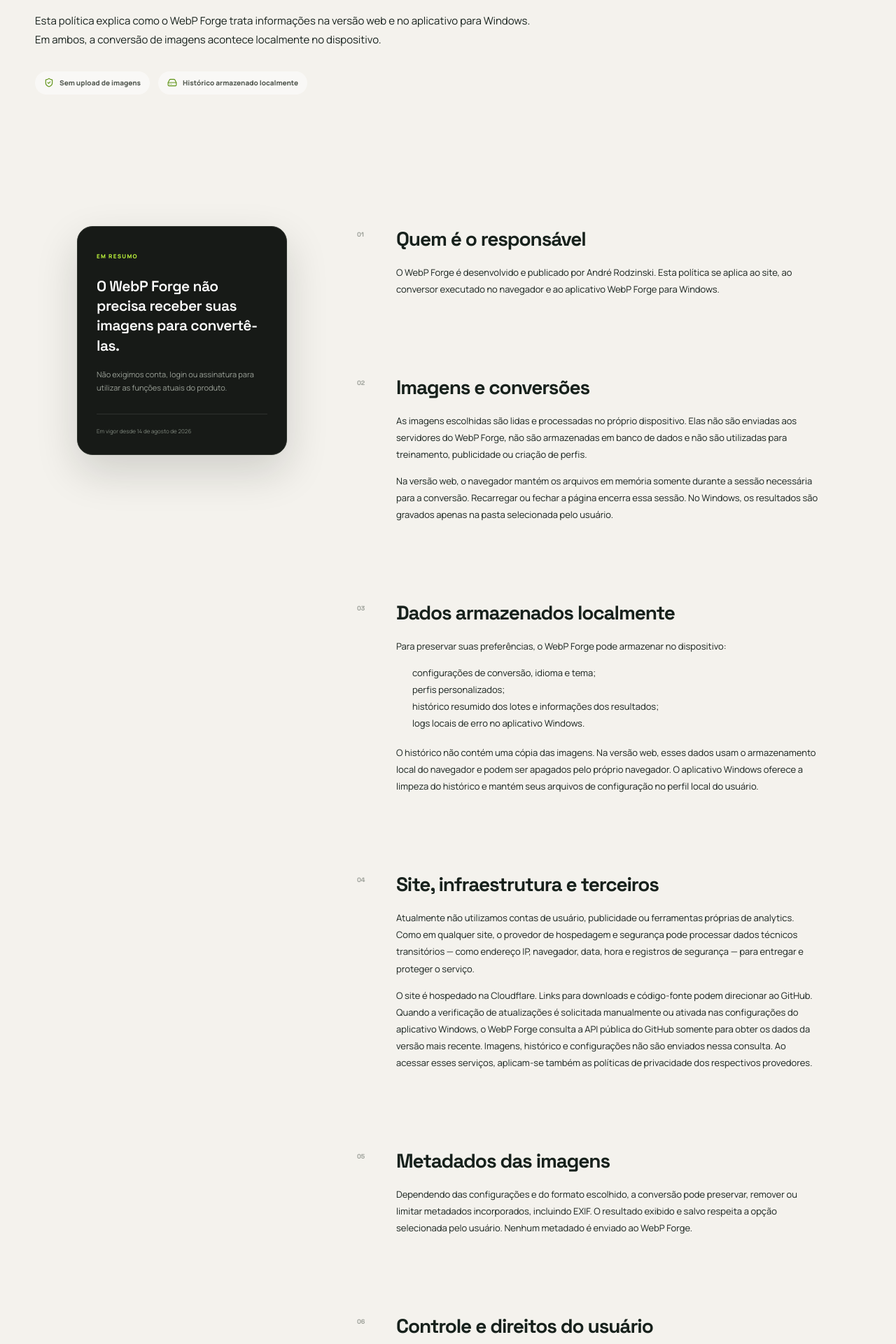
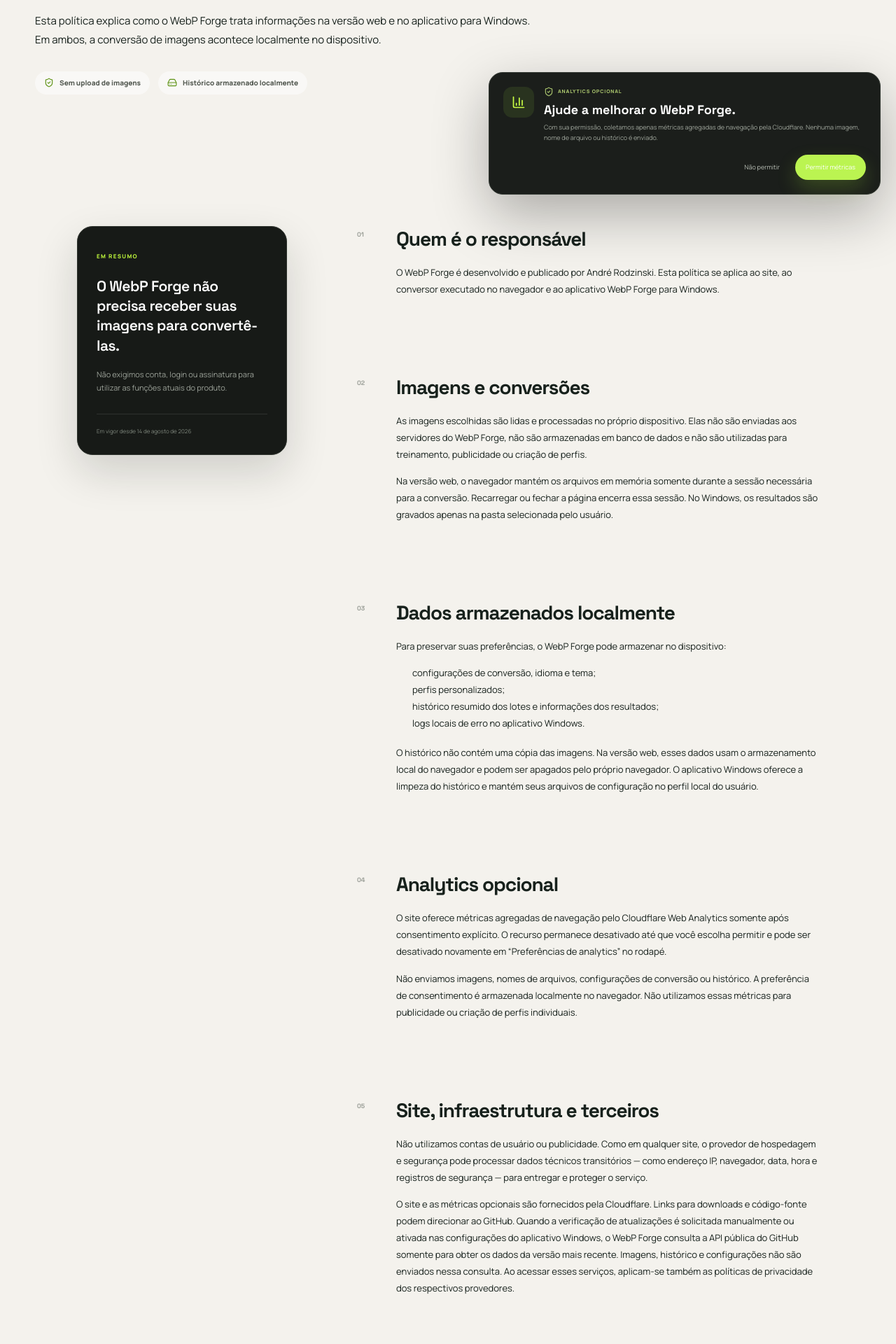
Before and after one commit to rodzinski/WebP-Forge, a Next.js app: page /privacy in a window 1280 px wide. Shown: the part 500-2420 px from the top of the page at 70% size. Built offline with nearby package versions, Linux system fonts and the light colour scheme; no server answers.

Commit message:
feat: add consent-based Cloudflare analytics

```diff
--- a/app/globals.css
+++ b/app/globals.css
@@ -181,7 +181,9 @@
 .pricing-section { width: min(1060px, calc(100% - 48px)); margin: 0 auto; padding: 120px 0; display: grid; grid-template-columns: 1fr 420px; gap: 100px; align-items: center; border-top: 1px solid var(--landing-line); }.pricing-copy .section-kicker { margin-bottom: 20px; }.pricing-copy p { max-width: 520px; margin: 25px 0 0; color: var(--landing-muted); font-size: 13px; line-height: 1.75; }.price-card { padding: 30px; border: 1px solid #2c302b; border-radius: 26px; background: #171a17; color: white; box-shadow: 0 28px 70px rgba(18,24,18,.22); }.price-head { display: grid; }.price-head > span { display: flex; align-items: center; gap: 7px; color: #a8afa4; font-size: 9px; text-transform: uppercase; letter-spacing: .13em; }.price-head > strong { margin-top: 22px; font: 650 52px var(--font-display); letter-spacing: -.07em; }.price-head > small { color: #858d82; font-size: 9px; }.price-card ul { display: grid; gap: 12px; margin: 28px 0; padding: 24px 0; border-top: 1px solid rgba(255,255,255,.1); border-bottom: 1px solid rgba(255,255,255,.1); list-style: none; }.price-card li { display: flex; align-items: center; gap: 9px; color: #c5cbc1; font-size: 11px; }.price-card li svg { color: #c9ff44; }
 .faq-section { width: min(1040px, calc(100% - 48px)); margin: 0 auto; padding: 110px 0 140px; display: grid; grid-template-columns: .7fr 1.3fr; gap: 100px; }.faq-heading .section-kicker { margin-bottom: 20px; }.faq-heading h2 { font-size: clamp(38px,4vw,58px); }.faq-list { border-top: 1px solid var(--landing-line); }
 .final-cta { position: relative; width: min(1180px, calc(100% - 48px)); min-height: 520px; margin: 0 auto; display: flex; flex-direction: column; align-items: center; justify-content: center; overflow: hidden; border-radius: 32px; background: #141714; color: white; text-align: center; }.cta-glow { position: absolute; width: 500px; height: 500px; border-radius: 50%; background: #9fda20; filter: blur(130px); opacity: .11; }.final-cta > *:not(.cta-glow) { position: relative; }.section-kicker.light { color: #9ca396; }.final-cta h2 { margin: 25px 0 0; font: 620 clamp(48px,6vw,78px)/.95 var(--font-display); letter-spacing: -.065em; }.final-cta p { margin: 24px 0 30px; color: #989f94; font-size: 13px; }
-.site-footer { width: min(1180px, calc(100% - 48px)); margin: 0 auto; padding: 80px 0 30px; }.footer-main { display: grid; grid-template-columns: 1fr .8fr 1fr; gap: 80px; padding-bottom: 60px; }.footer-main > p { max-width: 330px; margin: 0; color: var(--landing-muted); font-size: 11px; line-height: 1.7; }.footer-links { display: grid; grid-template-columns: 1fr 1fr; gap: 50px; }.footer-links > div { display: grid; align-content: start; gap: 11px; }.footer-links strong { margin-bottom: 5px; font-size: 10px; }.footer-links a, .footer-links span { color: var(--landing-muted); font-size: 10px; text-decoration: none; }.footer-links a:hover { color: var(--landing-ink); }.footer-bottom { display: flex; justify-content: space-between; padding-top: 24px; border-top: 1px solid var(--landing-line); color: #8c8e87; font-size: 9px; }
+.site-footer { width: min(1180px, calc(100% - 48px)); margin: 0 auto; padding: 80px 0 30px; }.footer-main { display: grid; grid-template-columns: 1fr .8fr 1fr; gap: 80px; padding-bottom: 60px; }.footer-main > p { max-width: 330px; margin: 0; color: var(--landing-muted); font-size: 11px; line-height: 1.7; }.footer-links { display: grid; grid-template-columns: 1fr 1fr; gap: 50px; }.footer-links > div { display: grid; align-content: start; gap: 11px; }.footer-links strong { margin-bottom: 5px; font-size: 10px; }.footer-links a, .footer-links span, .footer-preference-button { color: var(--landing-muted); font: 10px var(--font-body); text-align: left; text-decoration: none; }.footer-links a:hover, .footer-preference-button:hover { color: var(--landing-ink); }.footer-preference-button { width: max-content; padding: 0; border: 0; background: transparent; cursor: pointer; }.footer-bottom { display: flex; justify-content: space-between; padding-top: 24px; border-top: 1px solid var(--landing-line); color: #8c8e87; font-size: 9px; }
+
+.analytics-consent { position: fixed; z-index: 100; right: 22px; bottom: 22px; width: min(560px,calc(100% - 44px)); display: grid; grid-template-columns: 44px minmax(0,1fr); gap: 14px; padding: 20px; border: 1px solid #343a34; border-radius: 20px; background: rgba(20,23,20,.97); color: white; box-shadow: 0 28px 80px rgba(0,0,0,.3); backdrop-filter: blur(18px); }.analytics-icon { width: 44px; height: 44px; display: grid; place-items: center; border-radius: 13px; background: #29331f; color: #c9ff44; }.analytics-copy > span { display: flex; align-items: center; gap: 6px; color: #a9c46d; font-size: 7px; font-weight: 800; letter-spacing: .12em; }.analytics-copy strong { display: block; margin-top: 7px; font: 620 18px var(--font-display); }.analytics-copy p { margin: 7px 0 0; color: #a0a79d; font-size: 9px; line-height: 1.65; }.analytics-actions { grid-column: 2; display: flex; justify-content: flex-end; gap: 7px; margin-top: 2px; }.analytics-actions button { height: 36px; padding-inline: 15px; font-size: 9px; }.analytics-actions button:first-child { color: #b6bcb3; }.analytics-actions button:first-child:hover { background: #292d29; color: white; }.analytics-close { position: absolute; top: 10px; right: 10px; width: 28px; height: 28px; display: grid; place-items: center; border: 0; border-radius: 50%; background: transparent; color: #868d83; cursor: pointer; }.analytics-close:hover { background: #292d29; color: white; }
 
 .legal-page { min-height: 100vh; background: var(--landing-bg); color: var(--landing-ink); }
 .legal-header { width: min(1180px, calc(100% - 48px)); min-height: 82px; margin: 0 auto; display: flex; align-items: center; justify-content: space-between; border-bottom: 1px solid var(--landing-line); }
@@ -244,6 +246,7 @@
   .legal-content h2 { font-size: 24px; }
   .changelog-hero { padding: 72px 0 58px; }.changelog-hero h1 { font-size: clamp(46px,14vw,68px); }.release-card { grid-template-columns: 1fr; gap: 22px; padding: 46px 0; }.release-card-content > header { flex-direction: column; gap: 16px; }.release-rail { flex-direction: row; align-items: center; }.release-card h2 { font-size: 27px; }
   .formats-hero { padding: 72px 0 58px; }.formats-hero h1 { font-size: clamp(46px,14vw,68px); }.formats-grid { grid-template-columns: 1fr; }.format-card { min-height: 270px; }.formats-comparison > div:first-child { grid-template-columns: 1fr; gap: 10px; }.formats-comparison h2 { font-size: 39px; }.format-detail-hero { padding: 70px 0 55px; grid-template-columns: 1fr; gap: 35px; }.format-extension { width: 130px; border-radius: 28px; font-size: 25px; }.format-detail-hero h1 { font-size: 64px; }.format-facts { grid-template-columns: 1fr; }.format-facts div { border-right: 0; border-bottom: 1px solid var(--landing-line); }.format-facts div:last-child { border-bottom: 0; }.format-detail-grid { padding: 70px 0; grid-template-columns: 1fr; gap: 50px; }.format-pros-cons { grid-template-columns: 1fr; }
+  .analytics-consent { right: 14px; bottom: 14px; width: calc(100% - 28px); grid-template-columns: 38px minmax(0,1fr); padding: 16px; }.analytics-icon { width: 38px; height: 38px; }.analytics-actions { grid-column: 1 / -1; }.analytics-actions button { flex: 1; }
 }
 
 @media (max-width: 1020px) {
--- a/app/layout.tsx
+++ b/app/layout.tsx
@@ -1,6 +1,7 @@
 import type { Metadata } from "next";
 import { Manrope, Space_Grotesk } from "next/font/google";
 import { headers } from "next/headers";
+import { AnalyticsConsent } from "@/components/analytics/analytics-consent";
 import "./globals.css";
 
 const bodyFont = Manrope({ variable: "--font-body", subsets: ["latin"] });
@@ -27,5 +28,5 @@
 }
 
 export default function RootLayout({ children }: Readonly<{ children: React.ReactNode }>) {
-  return <html lang="pt-BR"><body className={`${bodyFont.variable} ${displayFont.variable}`}>{children}</body></html>;
+  return <html lang="pt-BR"><body className={`${bodyFont.variable} ${displayFont.variable}`}>{children}<AnalyticsConsent /></body></html>;
 }
--- a/app/privacy/page.tsx
+++ b/app/privacy/page.tsx
@@ -50,10 +50,11 @@
           <section><span>01</span><div><h2>Quem é o responsável</h2><p>O WebP Forge é desenvolvido e publicado por André Rodzinski. Esta política se aplica ao site, ao conversor executado no navegador e ao aplicativo WebP Forge para Windows.</p></div></section>
           <section><span>02</span><div><h2>Imagens e conversões</h2><p>As imagens escolhidas são lidas e processadas no próprio dispositivo. Elas não são enviadas aos servidores do WebP Forge, não são armazenadas em banco de dados e não são utilizadas para treinamento, publicidade ou criação de perfis.</p><p>Na versão web, o navegador mantém os arquivos em memória somente durante a sessão necessária para a conversão. Recarregar ou fechar a página encerra essa sessão. No Windows, os resultados são gravados apenas na pasta selecionada pelo usuário.</p></div></section>
           <section><span>03</span><div><h2>Dados armazenados localmente</h2><p>Para preservar suas preferências, o WebP Forge pode armazenar no dispositivo:</p><ul><li>configurações de conversão, idioma e tema;</li><li>perfis personalizados;</li><li>histórico resumido dos lotes e informações dos resultados;</li><li>logs locais de erro no aplicativo Windows.</li></ul><p>O histórico não contém uma cópia das imagens. Na versão web, esses dados usam o armazenamento local do navegador e podem ser apagados pelo próprio navegador. O aplicativo Windows oferece a limpeza do histórico e mantém seus arquivos de configuração no perfil local do usuário.</p></div></section>
-          <section><span>04</span><div><h2>Site, infraestrutura e terceiros</h2><p>Atualmente não utilizamos contas de usuário, publicidade ou ferramentas próprias de analytics. Como em qualquer site, o provedor de hospedagem e segurança pode processar dados técnicos transitórios — como endereço IP, navegador, data, hora e registros de segurança — para entregar e proteger o serviço.</p><p>O site é hospedado na Cloudflare. Links para downloads e código-fonte podem direcionar ao GitHub. Quando a verificação de atualizações é solicitada manualmente ou ativada nas configurações do aplicativo Windows, o WebP Forge consulta a API pública do GitHub somente para obter os dados da versão mais recente. Imagens, histórico e configurações não são enviados nessa consulta. Ao acessar esses serviços, aplicam-se também as políticas de privacidade dos respectivos provedores.</p></div></section>
-          <section><span>05</span><div><h2>Metadados das imagens</h2><p>Dependendo das configurações e do formato escolhido, a conversão pode preservar, remover ou limitar metadados incorporados, incluindo EXIF. O resultado exibido e salvo respeita a opção selecionada pelo usuário. Nenhum metadado é enviado ao WebP Forge.</p></div></section>
-          <section><span>06</span><div><h2>Controle e direitos do usuário</h2><p>Você pode limpar o histórico pelo produto, remover dados locais nas configurações do navegador, excluir arquivos gerados e desinstalar o aplicativo a qualquer momento. Como não mantemos contas nem um banco de dados de imagens, normalmente não possuímos imagens ou histórico remoto para localizar ou excluir.</p></div></section>
-          <section><span>07</span><div><h2>Alterações e contato</h2><p>Esta política poderá ser atualizada quando o produto ou seus serviços mudarem. A data de vigência será atualizada nesta página. Dúvidas de privacidade e solicitações podem ser enviadas pelo canal público de suporte do projeto.</p><Button asChild variant="outline" size="sm"><a href="https://github.com/rodzinski/WebP-Forge/issues" target="_blank" rel="noreferrer">Abrir canal de suporte <ExternalLink className="size-3.5" /></a></Button></div></section>
+          <section><span>04</span><div><h2>Analytics opcional</h2><p>O site oferece métricas agregadas de navegação pelo Cloudflare Web Analytics somente após consentimento explícito. O recurso permanece desativado até que você escolha permitir e pode ser desativado novamente em “Preferências de analytics” no rodapé.</p><p>Não enviamos imagens, nomes de arquivos, configurações de conversão ou histórico. A preferência de consentimento é armazenada localmente no navegador. Não utilizamos essas métricas para publicidade ou criação de perfis individuais.</p></div></section>
+          <section><span>05</span><div><h2>Site, infraestrutura e terceiros</h2><p>Não utilizamos contas de usuário ou publicidade. Como em qualquer site, o provedor de hospedagem e segurança pode processar dados técnicos transitórios — como endereço IP, navegador, data, hora e registros de segurança — para entregar e proteger o serviço.</p><p>O site e as métricas opcionais são fornecidos pela Cloudflare. Links para downloads e código-fonte podem direcionar ao GitHub. Quando a verificação de atualizações é solicitada manualmente ou ativada nas configurações do aplicativo Windows, o WebP Forge consulta a API pública do GitHub somente para obter os dados da versão mais recente. Imagens, histórico e configurações não são enviados nessa consulta. Ao acessar esses serviços, aplicam-se também as políticas de privacidade dos respectivos provedores.</p></div></section>
+          <section><span>06</span><div><h2>Metadados das imagens</h2><p>Dependendo das configurações e do formato escolhido, a conversão pode preservar, remover ou limitar metadados incorporados, incluindo EXIF. O resultado exibido e salvo respeita a opção selecionada pelo usuário. Nenhum metadado é enviado ao WebP Forge.</p></div></section>
+          <section><span>07</span><div><h2>Controle e direitos do usuário</h2><p>Você pode revogar o consentimento de analytics pelo rodapé, limpar o histórico pelo produto, remover dados locais nas configurações do navegador, excluir arquivos gerados e desinstalar o aplicativo a qualquer momento. Como não mantemos contas nem um banco de dados de imagens, normalmente não possuímos imagens ou histórico remoto para localizar ou excluir.</p></div></section>
+          <section><span>08</span><div><h2>Alterações e contato</h2><p>Esta política poderá ser atualizada quando o produto ou seus serviços mudarem. A data de vigência será atualizada nesta página. Dúvidas de privacidade e solicitações podem ser enviadas pelo canal público de suporte do projeto.</p><Button asChild variant="outline" size="sm"><a href="https://github.com/rodzinski/WebP-Forge/issues" target="_blank" rel="noreferrer">Abrir canal de suporte <ExternalLink className="size-3.5" /></a></Button></div></section>
         </article>
       </div>
 
--- /dev/null
+++ b/components/analytics/analytics-consent.tsx
@@ -0,0 +1,57 @@
+"use client";
+
+import { useEffect, useState } from "react";
+import { BarChart3, ShieldCheck, X } from "lucide-react";
+import { Button } from "@/components/ui/button";
+
+const preferenceKey = "webp-forge-analytics-consent";
+const defaultCloudflareWebAnalyticsToken = "dd2ab5f9c77f4b6c814f6285e0400b5d";
+export const openAnalyticsPreferencesEvent = "webp-forge:open-analytics-preferences";
+type Consent = "unknown" | "granted" | "denied";
+
+function installCloudflareBeacon(token: string) {
+  if (document.querySelector("script[data-webp-forge-analytics]")) return;
+  const script = document.createElement("script");
+  script.type = "module";
+  script.src = "https://static.cloudflareinsights.com/beacon.min.js";
+  script.dataset.webpForgeAnalytics = "true";
+  script.dataset.cfBeacon = JSON.stringify({ token });
+  document.head.appendChild(script);
+}
+
+export function AnalyticsConsent() {
+  const token = process.env.NEXT_PUBLIC_CF_WEB_ANALYTICS_TOKEN?.trim() || defaultCloudflareWebAnalyticsToken;
+  const [consent, setConsent] = useState<Consent>("unknown");
+  const [ready, setReady] = useState(false);
+  const [preferencesOpen, setPreferencesOpen] = useState(false);
+
+  useEffect(() => {
+    const stored = localStorage.getItem(preferenceKey);
+    setConsent(stored === "granted" || stored === "denied" ? stored : "unknown");
+    setReady(true);
+    const open = () => setPreferencesOpen(true);
+    window.addEventListener(openAnalyticsPreferencesEvent, open);
+    return () => window.removeEventListener(openAnalyticsPreferencesEvent, open);
+  }, []);
+
+  useEffect(() => {
+    if (token && consent === "granted") installCloudflareBeacon(token);
+  }, [consent, token]);
+
+  if (!token || !ready || (consent !== "unknown" && !preferencesOpen)) return null;
+
+  function choose(next: Exclude<Consent, "unknown">) {
+    const mustReload = consent === "granted" && next === "denied";
+    localStorage.setItem(preferenceKey, next);
+    setConsent(next);
+    setPreferencesOpen(false);
+    if (mustReload) window.location.reload();
+  }
+
+  return <aside className="analytics-consent" role="dialog" aria-modal="false" aria-labelledby="analytics-title">
+    {preferencesOpen && <button className="analytics-close" onClick={() => setPreferencesOpen(false)} aria-label="Fechar preferências"><X className="size-4" /></button>}
+    <div className="analytics-icon"><BarChart3 className="size-5" /></div>
+    <div className="analytics-copy"><span><ShieldCheck className="size-3.5" /> ANALYTICS OPCIONAL</span><strong id="analytics-title">Ajude a melhorar o WebP Forge.</strong><p>Com sua permissão, coletamos apenas métricas agregadas de navegação pela Cloudflare. Nenhuma imagem, nome de arquivo ou histórico é enviado.</p></div>
+    <div className="analytics-actions"><Button variant="ghost" size="sm" onClick={() => choose("denied")}>Não permitir</Button><Button variant="accent" size="sm" onClick={() => choose("granted")}>Permitir métricas</Button></div>
+  </aside>;
+}
--- /dev/null
+++ b/components/analytics/analytics-preferences-button.tsx
@@ -0,0 +1,8 @@
+"use client";
+
+import { openAnalyticsPreferencesEvent } from "@/components/analytics/analytics-consent";
+
+export function AnalyticsPreferencesButton() {
+  if (!process.env.NEXT_PUBLIC_CF_WEB_ANALYTICS_TOKEN) return null;
+  return <button className="footer-preference-button" onClick={() => window.dispatchEvent(new Event(openAnalyticsPreferencesEvent))}>Preferências de analytics</button>;
+}
--- a/components/landing/site-footer.tsx
+++ b/components/landing/site-footer.tsx
@@ -1,6 +1,7 @@
 import Link from "next/link";
 import { BrandMark } from "@/components/brand-mark";
 import { ReleaseVersion } from "@/components/release-version";
+import { AnalyticsPreferencesButton } from "@/components/analytics/analytics-preferences-button";
 
 export function SiteFooter() {
   return (
@@ -28,6 +29,7 @@
             <strong>Informações</strong>
             <Link href="/#faq">FAQ</Link>
             <Link href="/privacy">Política de Privacidade</Link>
+            <AnalyticsPreferencesButton />
             <span>Aplicativo <ReleaseVersion /></span>
           </div>
         </div>
```
Also changed, not shown: 2 other files (tests, documents, lock files or other folders).
